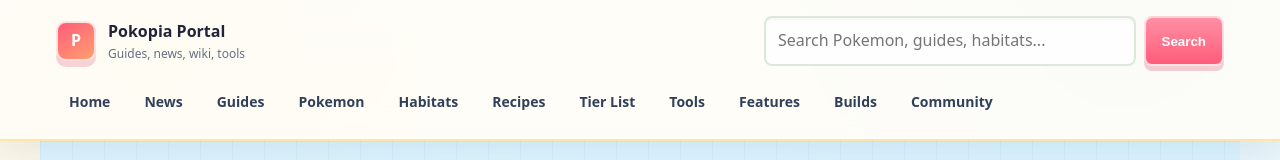
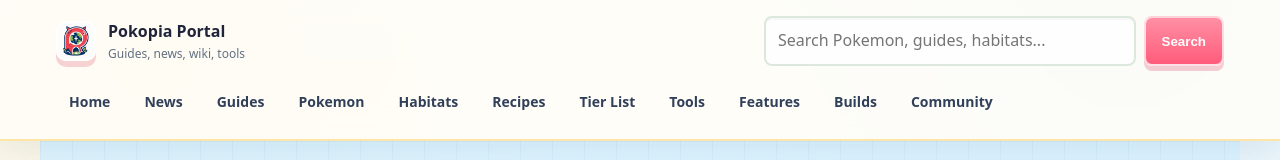
Before and after one commit to haoyg/pokopia_wiki, a Next.js app: page / in a window 1280 px wide. Shown: the top 160 px of the page. Built offline with nearby package versions, Linux system fonts and the light colour scheme.

Commit message:
fix logo bug

```diff
--- a/src/app/globals.css
+++ b/src/app/globals.css
@@ -192,6 +192,15 @@ a:hover {
   color: white;
   font-weight: 800;
   box-shadow: 0 6px 0 rgba(217, 63, 94, 0.22);
+}
+
+.site-brand-logo {
+  width: 40px;
+  height: 40px;
+  border: 2px solid rgba(255, 255, 255, 0.75);
+  border-radius: var(--radius-lg);
+  box-shadow: 0 6px 0 rgba(217, 63, 94, 0.22);
+  object-fit: cover;
 }
 
 .site-brand strong,
--- a/src/app/layout.tsx
+++ b/src/app/layout.tsx
@@ -25,6 +25,11 @@ export const metadata: Metadata = {
   ],
   authors: [{ name: 'Pokopia Portal' }],
   creator: 'Pokopia Portal',
+  icons: {
+    icon: [{ url: '/logo.png', sizes: '512x512', type: 'image/png' }],
+    shortcut: ['/logo.png'],
+    apple: [{ url: '/logo.png', sizes: '512x512', type: 'image/png' }],
+  },
   openGraph: {
     type: 'website',
     locale: 'en_US',
--- a/src/components/layout/Header.tsx
+++ b/src/components/layout/Header.tsx
@@ -1,5 +1,6 @@
 'use client'
 
+import Image from 'next/image'
 import Link from 'next/link'
 
 const navItems = [
@@ -21,7 +22,14 @@ export function Header() {
     <header className="site-header">
       <div className="site-header-inner">
         <Link href="/" className="site-brand" aria-label="Pokopia Portal home">
-          <span className="site-brand-mark">P</span>
+          <Image
+            className="site-brand-logo"
+            src="/logo.png"
+            alt="Pokopia Portal logo"
+            width={40}
+            height={40}
+            priority
+          />
           <span>
             <strong>Pokopia Portal</strong>
             <small>Guides, news, wiki, tools</small>
```
